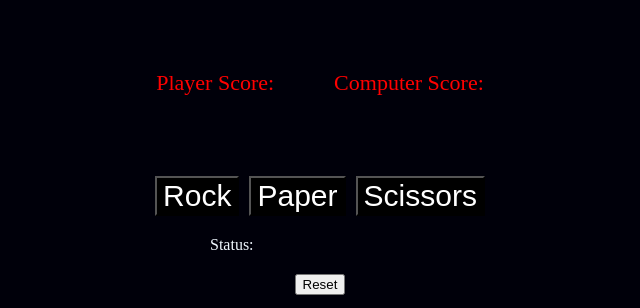
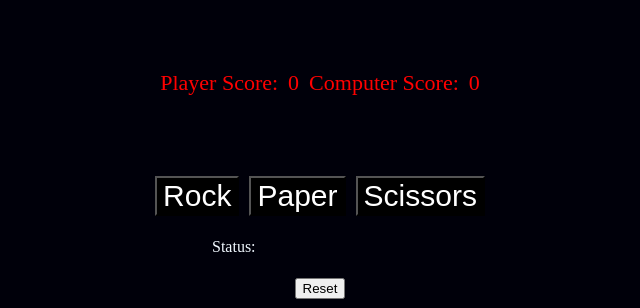
Before and after one commit to zoriarez/Janken-Project, a plain HTML site: page index.html in a window 1280 px wide. Both pictures are taken after a click on the button "Reset". Shown: the part 199-507 px from the top of the page, 320-960 px from the left. Drawn offline with Linux system fonts and the light colour scheme.

Commit message:
dom score, status,reset done. project finished?

```diff
--- a/index.html
+++ b/index.html
@@ -17,8 +17,8 @@
     <div class="roundtext">Rounds</div>
 </div>
 <div id="Scores">
-    <div>Player Score:</div>
-    <div>Computer Score:</div>
+    <div>Player Score:</div><div id="Pscore">0</div>
+    <div>Computer Score:</div><div id="Cscore">0</div>
 </div>
 <div>
     <div id="hands">
@@ -27,7 +27,9 @@
         <input type="button" value="Scissors" id="Choki" class="hands">
     </div>
 </div>
-<div id="status">Status:</div>
+<div class="status">
+<div>Status: </div><div id="status"></div>
+</div>
 <div class="res"><input type="button" value="Reset" id="reset"></div>
 
     <script src="index.js"></script>
--- a/index.js
+++ b/index.js
@@ -4,15 +4,31 @@ const roundtotal = document.getElementById("roundCount");
 const playerScore = document.getElementById("Pscore");
 const compScore = document.getElementById("Cscore");
 let rounds= 0;
-
+let wins=0;
+let loss =0;
 
 const status = document.getElementById("status");
-const reset = document.getElementById("reset");
+
 let playerchoice;
 let choice;
+let conditon;
+let state=["win","lose","draw"];
 let hands=["Rock","Paper","Scissors"];
 let cpu= Math.floor(Math.random()*3);
 
+const reset = document.getElementById("reset").onclick= ()=>{
+    rounds=0;
+    wins=0
+    loss =0
+    roundtotal.innerHTML=`${rounds}`
+    playerScore.innerHTML=`${wins}`
+    compScore.innerHTML=`${loss}`
+    status.innerHTML=""
+
+}
+
+
+;
 const Guu = document.getElementById("Guu").onclick= ()=>{
     rounds ++
     choice =0;
@@ -20,6 +36,7 @@ const Guu = document.getElementById("Guu").onclick= ()=>{
     wincondition()
     console.log(rounds)
     roundtotal.innerHTML =`${rounds}`;
+    status.innerHTML = ` you chose ${hands[choice]} and the cpu chose ${hands[cpu]} you ${state[conditon]}`
 };
 
 const Paa = document.getElementById("Paa").onclick= ()=>{
@@ -29,6 +46,7 @@ const Paa = document.getElementById("Paa").onclick= ()=>{
     wincondition()
     console.log(rounds)
     roundtotal.innerHTML =`${rounds}`;
+    status.innerHTML = ` you chose ${hands[choice]} and the cpu chose ${hands[cpu]} you ${state[conditon]}`
 };
 
 
@@ -39,7 +57,9 @@ const Choki = document.getElementById("Choki").onclick= ()=>{
     wincondition()
     console.log(rounds)
     roundtotal.innerHTML =`${rounds}`;
+    status.innerHTML = ` you chose ${hands[choice]} and the cpu chose ${hands[cpu]} you ${state[conditon]}`
 };
+
 
 
 
@@ -56,9 +76,21 @@ console.log(hands[cpu])
     function wincondition(){
         if(choice == 0 && cpu == 2 || choice ==1 && cpu == 0 || choice == 2 && cpu == 1 ){
             console.log("win");
+            conditon=0;
+            wins ++;
+            playerScore.innerHTML= `${wins}`;
+
+
         }else if(choice == 2 && cpu == 0 || choice ==0 && cpu == 1 || choice == 1 && cpu == 2){
             console.log("lose");
-    }else{
+            conditon=1;
+            loss ++;
+            compScore.innerHTML= `${loss}`;
+
+        }else {
             console.log("Draw");
+            conditon=2;
+
+
         }
     }
--- a/style.css
+++ b/style.css
@@ -24,7 +24,7 @@ header h1{
 
 }
 #Scores div{
-    margin: 30px 30px 30px 30px;
+    margin: 30px 5px 30px 5px;
     color:red;
     font-size: 22px;
 
@@ -40,10 +40,16 @@ header h1{
     display: flex;
     justify-content: center;
 }
-#status{
+.status{
     margin-top: 20px;
     margin-left: 530px;
     color: aliceblue;
+    display: flex;
+
+    flex-direction: row;
+}
+.status div{
+    margin:2px;
 }
 
 #reset{
```
Lines whose indentation alone changed are shown as unchanged.
